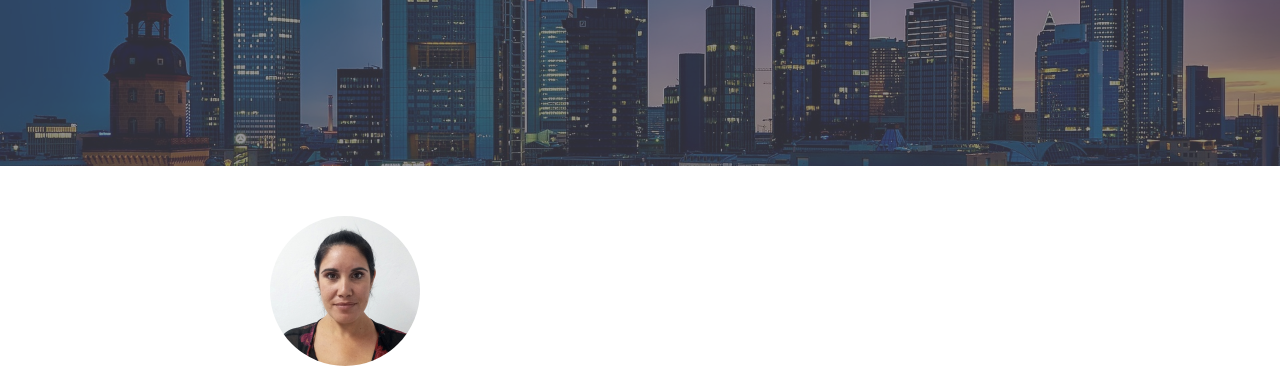
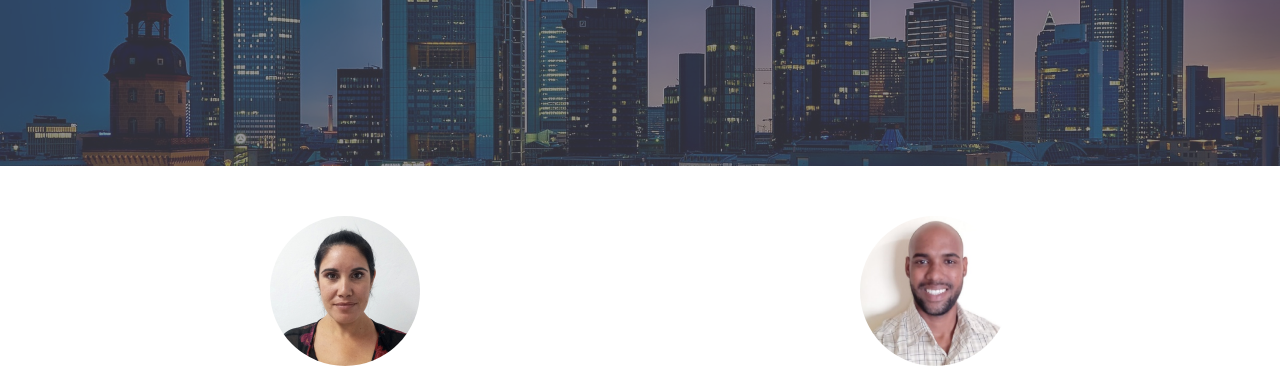
Before and after one commit to jorgeProgramaEn5/jorgeProgramaEn5.github.io, a plain HTML site: page index.html in a window 1280 px wide. Shown: the part 414-791 px from the top of the page. Drawn offline with nearby package versions, Linux system fonts and the light colour scheme; files whose address does not match are found by name.

Commit message:
pass photo to kb

```diff
--- a/estilo.css
+++ b/estilo.css
@@ -164,7 +164,7 @@ header {
 }
 
 .personas-img2 {
-    background-image: url(./Multimedia//Foto//Jorge.jpg);
+    background-image: url(./Multimedia/jorgeGithub.jpg);
     width: 150px;
     height: 150px;
     background-repeat: no-repeat;
```
Also changed, not shown: Multimedia/jorgeGithub.jpg (added), 1 other file.
